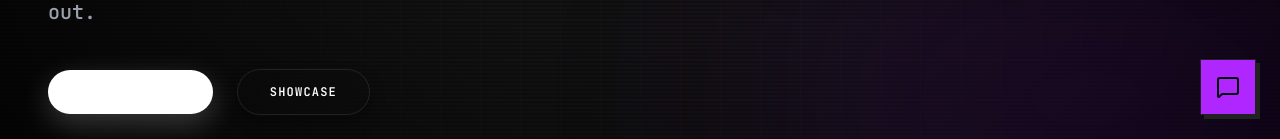
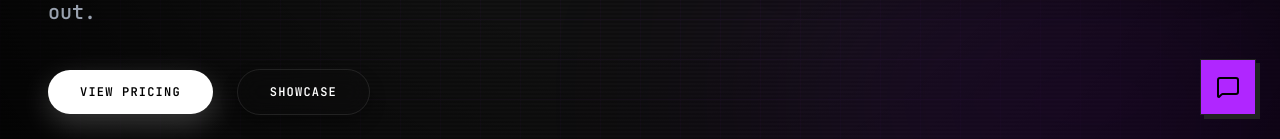
Before and after one commit to shaurya-studios/portfolio, a React (Vite) app: page / in a window 1280 px wide. Shown: the part 661-800 px from the top of the page. Built offline with nearby package versions, Linux system fonts and the light colour scheme.

Commit message:
Fix MagneticButton text color conflict and remove testimonial line

```diff
--- a/src/pages/Home.tsx
+++ b/src/pages/Home.tsx
@@ -30,6 +30,11 @@ const MagneticButton = ({ children, className = '', href, target }: { children:
 
   const Component = href ? 'a' : 'button';
 
+  const isWhiteBg = className.includes('bg-white');
+  const textClass = isWhiteBg ? 'text-black' : 'text-white';
+  const borderClass = isWhiteBg ? '' : 'border border-white/10';
+  const hoverClass = isWhiteBg ? '' : 'hover:bg-white/10';
+
   return (
     <motion.div
       ref={ref}
@@ -41,7 +46,7 @@ const MagneticButton = ({ children, className = '', href, target }: { children:
       <Component
         href={href}
         target={target}
-        className={`px-8 py-3.5 rounded-full border border-white/10 text-white hover:bg-white/10 backdrop-blur-md text-xs uppercase tracking-widest font-semibold transition-all duration-300 shadow-[0_8px_16px_rgba(0,0,0,0.3)] hover:shadow-[0_12px_24px_rgba(0,0,0,0.5)] block ${className}`}
+        className={`px-8 py-3.5 rounded-full backdrop-blur-md text-xs uppercase tracking-widest font-semibold transition-all duration-300 shadow-[0_8px_16px_rgba(0,0,0,0.3)] hover:shadow-[0_12px_24px_rgba(0,0,0,0.5)] block ${textClass} ${borderClass} ${hoverClass} ${className}`}
       >
         {children}
       </Component>
@@ -172,7 +177,7 @@ export default function Home() {
               transition={{ duration: 0.5, delay: 0.8 }}
               className="flex flex-wrap items-center gap-6"
             >
-              <MagneticButton href="#pricing" className="bg-white text-black hover:bg-gray-200 border-none shadow-[0_10px_30px_rgba(255,255,255,0.2)]">
+              <MagneticButton href="#pricing" className="bg-white !text-black hover:bg-gray-200 border-none shadow-[0_10px_30px_rgba(255,255,255,0.2)]">
                 VIEW PRICING
               </MagneticButton>
               <MagneticButton href="#work">
@@ -399,7 +404,7 @@ export default function Home() {
                 </li>
               ))}
             </ul>
-            <MagneticButton href="mailto:shaurya.studios.dev@gmail.com" className="w-full text-center bg-white text-black font-bold">
+            <MagneticButton href="mailto:shaurya.studios.dev@gmail.com" className="w-full text-center bg-white !text-black font-bold border-none">
               BOOK BUSINESS
             </MagneticButton>
           </motion.div>
@@ -458,7 +463,6 @@ export default function Home() {
           transition={{ duration: 0.8 }}
         >
           <TiltCard className="p-12 relative overflow-hidden">
-            <div className="absolute top-0 left-0 w-2 h-full bg-[var(--color-accent)]"></div>
             <h2 className="text-lg font-bold mb-10 text-[var(--color-accent)] tracking-widest uppercase text-center md:text-left">Client Verification</h2>
             <div className="flex flex-col md:flex-row gap-12 items-center">
               <div className="flex-grow">
@@ -498,7 +502,7 @@ export default function Home() {
             Currently accepting new clients. Let's discuss your product goals and architect a custom solution for your business.
           </p>
           <div className="flex flex-col sm:flex-row justify-center items-center gap-6">
-            <MagneticButton href="mailto:shaurya.studios.dev@gmail.com" className="w-full sm:w-auto text-center bg-white text-black hover:bg-gray-200 py-4 px-10 font-bold text-sm shadow-[0_15px_30px_rgba(255,255,255,0.2)] hover:shadow-[0_20px_40px_rgba(255,255,255,0.3)]">
+            <MagneticButton href="mailto:shaurya.studios.dev@gmail.com" className="w-full sm:w-auto text-center bg-white !text-black hover:bg-gray-200 py-4 px-10 font-bold text-sm shadow-[0_15px_30px_rgba(255,255,255,0.2)] hover:shadow-[0_20px_40px_rgba(255,255,255,0.3)] border-none">
               EMAIL INQUIRY
             </MagneticButton>
             <div className="flex gap-4 w-full sm:w-auto">
```
